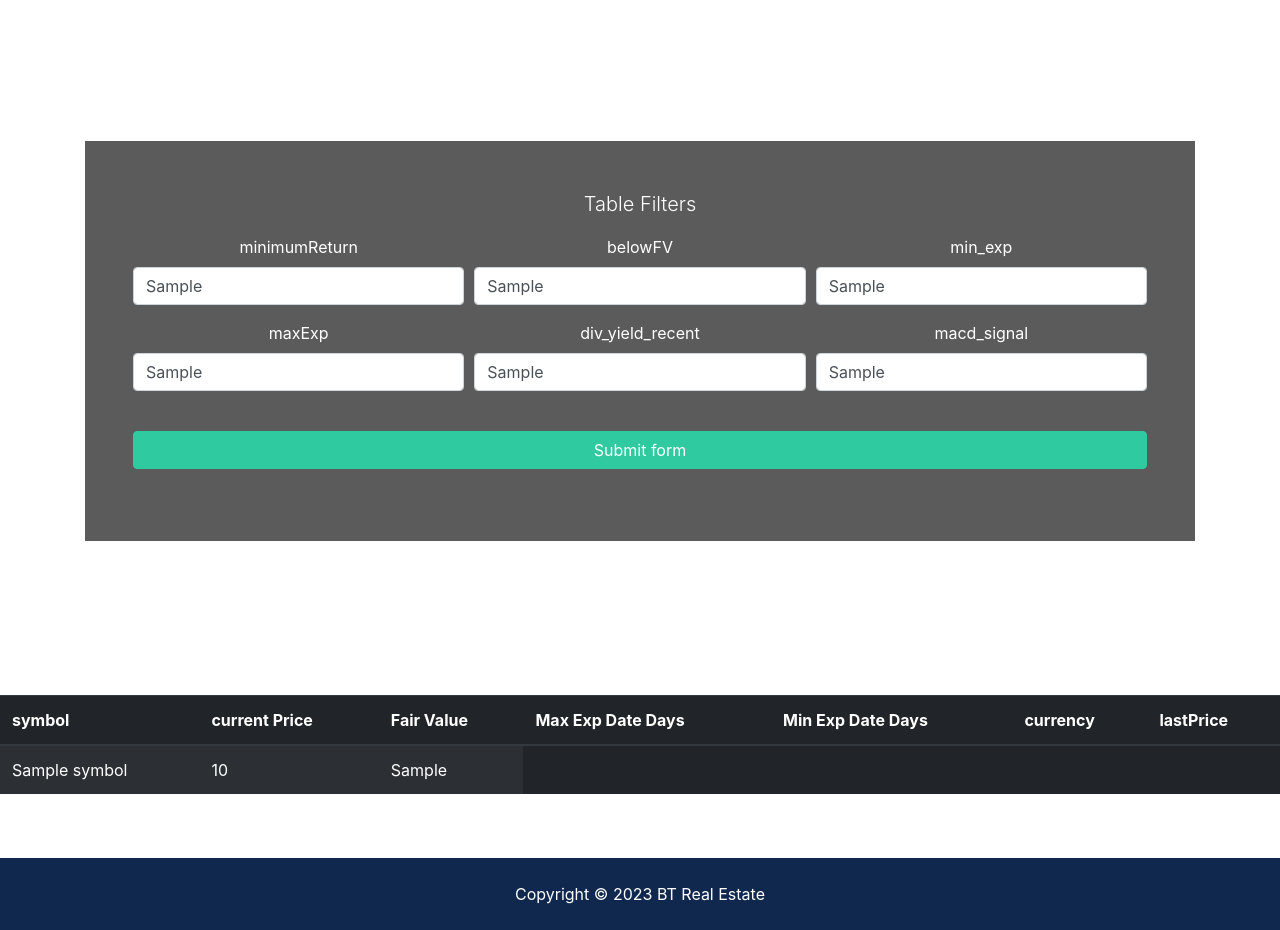
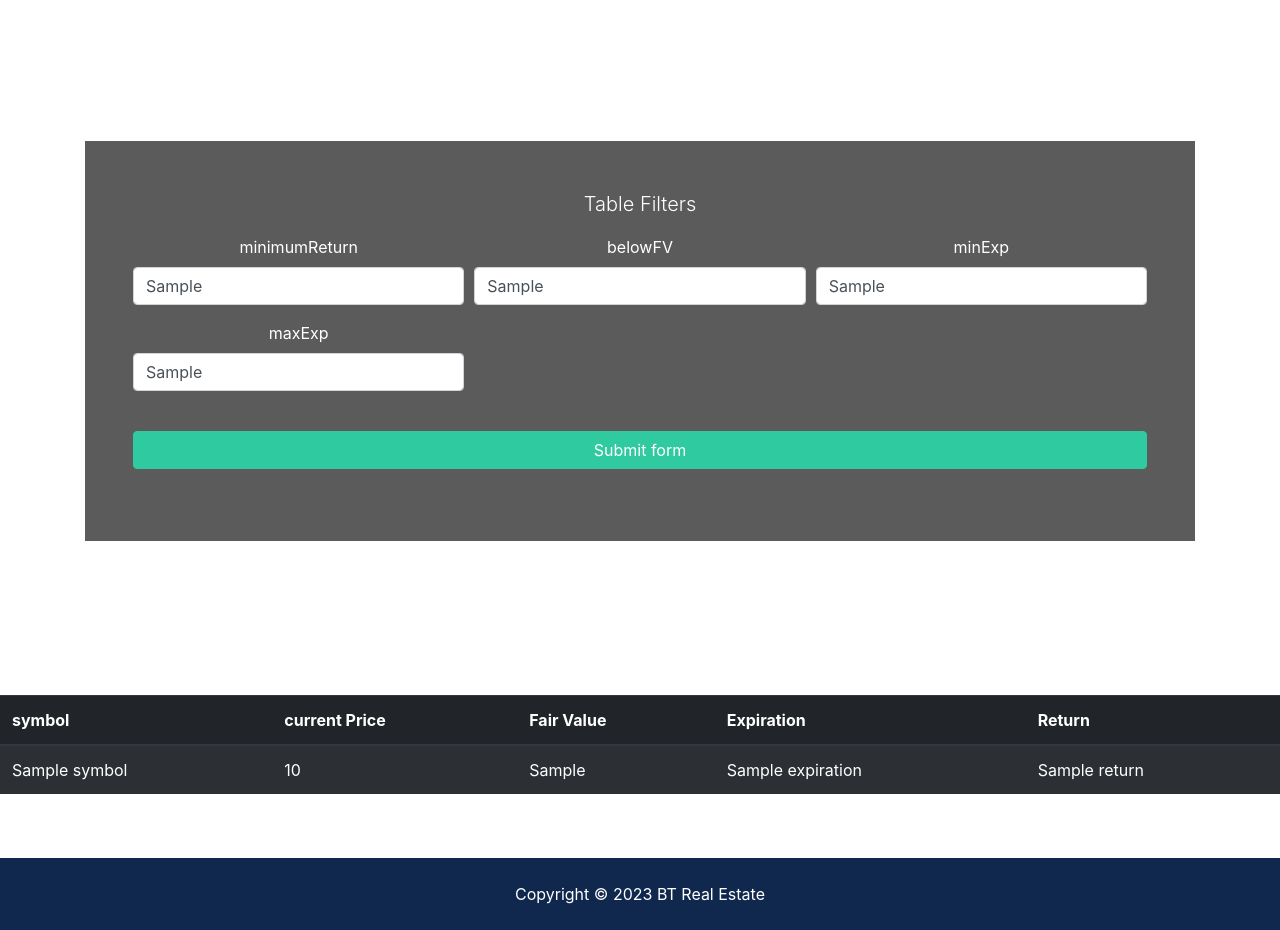
Before and after one commit to ValverdeDaniel/leov2, a Django app: template templates/options/options.html in a window 1280 px wide. Shown: the part 733-1663 px from the top of the page. Run offline with Django 4.2, Linux system fonts and the light colour scheme; the template is opened without the code that fills it: most values are stand-ins (such as "Sample title", 1, 10 or a date in 2020); parts of the project's set-up code (start-up, migrations or seed data) failed here and were passed over; some libraries are stand-ins or nearby versions.

Commit message:
filters working on options page

```diff
--- a/options/urls.py
+++ b/options/urls.py
@@ -3,6 +3,5 @@ from django.urls import path
 from . import views
 
 urlpatterns = [
-    path('', views.index, name='options'),
-    path('filterStocks', views.filterStocks, name='filterStocks')
+    path('', views.index, name='options')
 ]
--- a/templates/options/options.html
+++ b/templates/options/options.html
@@ -69,34 +69,28 @@
                     <div class="form-row">
                     <div class="col-md-4 mb-3">
                         <label>minimumReturn</label>
-                        <input type="text" name="minimumReturn" class="form-control" placeholder="StochK" value = {{ filter_values.StochK }}>
+                        <input type="text" name="minimumReturn" class="form-control" placeholder="minimumReturn" value = {{ filter_values.minimumReturn }}>
                     </div>
                     <div class="col-md-4 mb-3">
                         <label>belowFV</label>
-                        <input type="text" name="belowFV" class="form-control" placeholder="mktCapMin" value = {{ filter_values.mktCapMin }}>
+                        <input type="text" name="belowFV" class="form-control" placeholder="belowFV" value = {{ filter_values.belowFV }}>
                     </div>
 
                     <div class="col-md-4 mb-3">
-                        <label>min_exp</label>
-                        <input type="text" name="min_exp" class="form-control" placeholder="macd_macd" value = {{ filter_values.macd_macd }}>
+                        <label>minExp</label>
+                        <input type="text" name="min_exp" class="form-control" placeholder="minExp" value = {{ filter_values.minExp }}>
                     </div>
 
 
                     </div>
                     <!-- Form Row 2 -->
                     <div class="form-row">
+
                         <div class="col-md-4 mb-3">
                             <label>maxExp</label>
-                            <input type="text" name="maxExp" class="form-control" placeholder="StochD" value = {{ filter_values.StochD }}>
+                            <input type="text" name="maxExp" class="form-control" placeholder="maxExp" value = {{ filter_values.maxExp }}>
                         </div>
-                        <div class="col-md-4 mb-3">
-                            <label>div_yield_recent</label>
-                            <input type="text" name="div_yield_recent" class="form-control" placeholder="div_yield_recent" value = {{ filter_values.div_yield_recent }}>
-                        </div>
-                        <div class="col-md-4 mb-3">
-                            <label>macd_signal</label>
-                            <input type="text" name="macd_signal" class="form-control" placeholder="macd_signal" value = {{ filter_values.macd_signal }}>
-                        </div>
+
                     </div>
                     <input type="hidden" name="cache_key" class="form-control" value = {{ cache_key }}>
                     <button class="btn btn-secondary btn-block mt-4" type="submit">Submit form</button>
@@ -120,13 +114,10 @@
 
                 <th>Fair Value</th>
 
-                <th>Max Exp Date Days</th>
+                <th>Expiration</th>
 
-                <th>Min Exp Date Days</th>
+                <th>Return</th>
 
-                <th>currency</th>
-
-                <th>lastPrice</th>
             </tr>
 
 
@@ -139,6 +130,9 @@
                     <td>{{ i.symbol }}</td>
                     <td>{{ i.currentPrice }}</td>
                     <td>{{ i.FairValue }}</td>
+                    <td>{{ i.expiration}}</td>
+                    <td>{{ i.return }}</td>
+
                 </tr>
         {% endfor %}
         {% endif %}
```
Also changed, not shown: options/views.py (+49 -19 lines).
